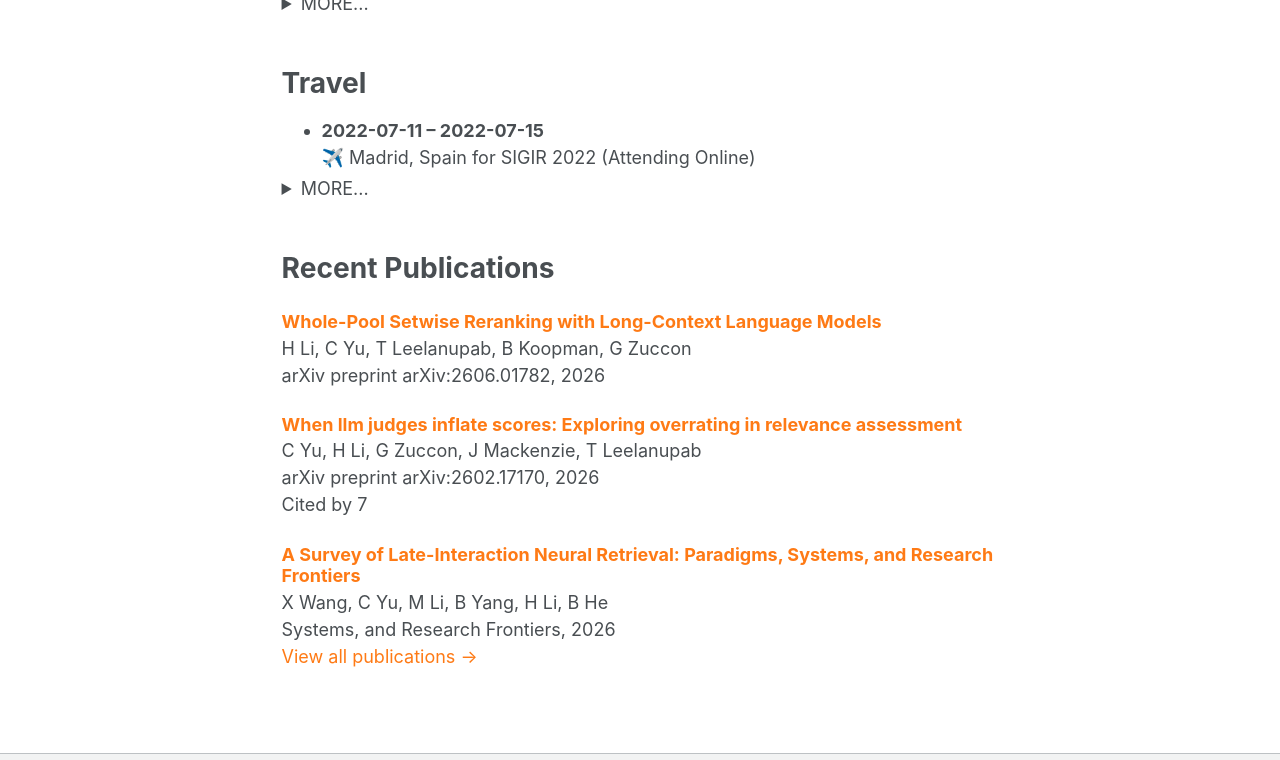
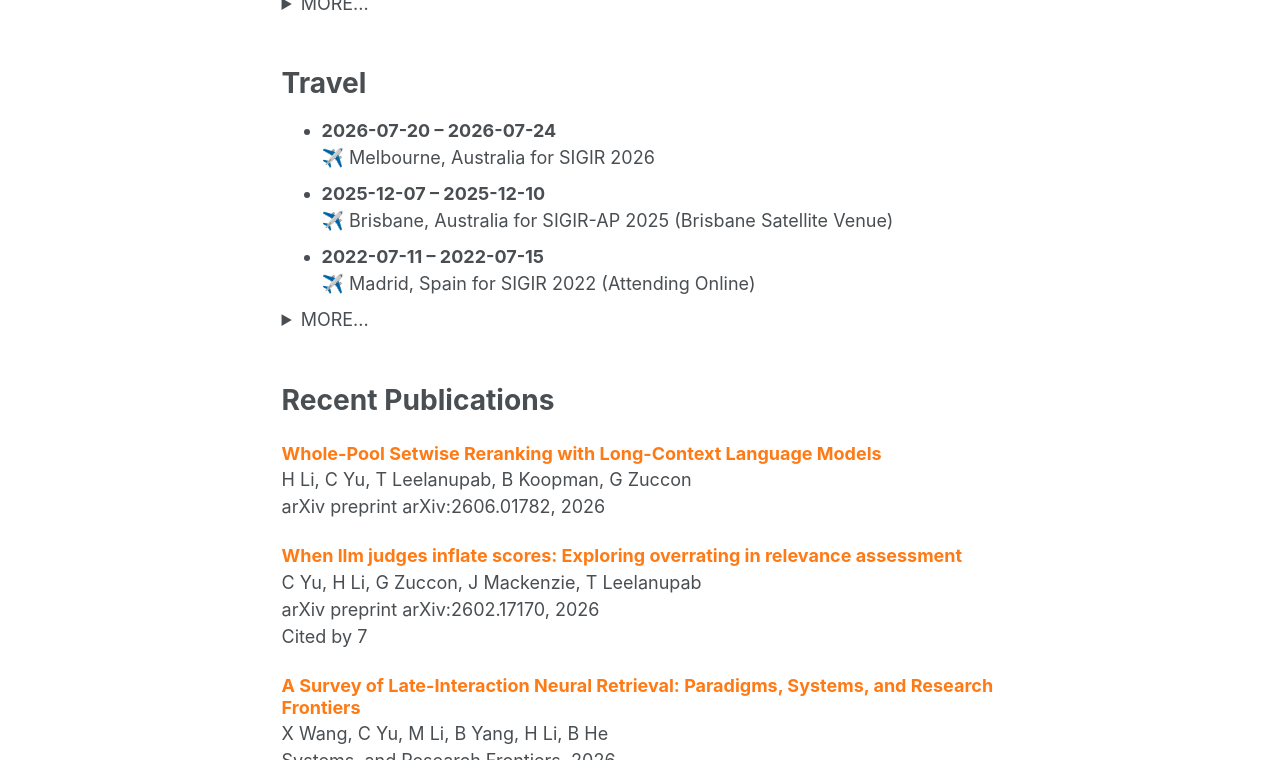
Before and after one commit to chutingyu/chutingyu.github.io, a Jekyll site: the page built from _pages/about.md, in a window 1280 px wide and 900 px high, scrolled down 753 px, cut to the strip 140-900 px from the top of the window. Built offline with Jekyll 4.4.1, drawn with Linux system fonts in a browser that asks for light colours.

Commit message:
add upcoming SIGIR travel

```diff
--- a/_pages/about.md
+++ b/_pages/about.md
@@ -36,7 +36,11 @@ Chuting publishes her research at leading international conferences in Informati
 
 # Travel
 
-* <b>2022-07-11 -- 2022-07-15</b> <br> ✈️ Madrid, Spain for SIGIR 2022 (Attending Online)
+* <b>2026-07-20 – 2026-07-24</b> <br> ✈️ Melbourne, Australia for SIGIR 2026
+
+* <b>2025-12-07 – 2025-12-10</b> <br> ✈️ Brisbane, Australia for SIGIR-AP 2025 (Brisbane Satellite Venue)
+
+* <b>2022-07-11 – 2022-07-15</b> <br> ✈️ Madrid, Spain for SIGIR 2022 (Attending Online)
 
 <details class="page__travel">
   <summary>MORE...</summary>
```
